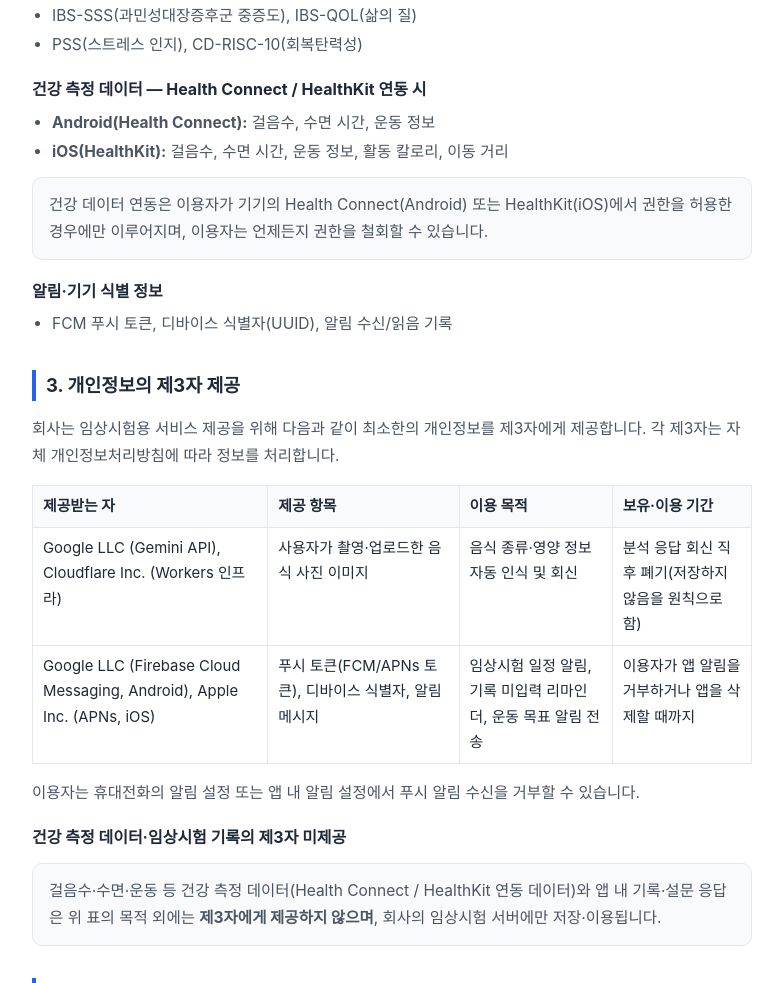
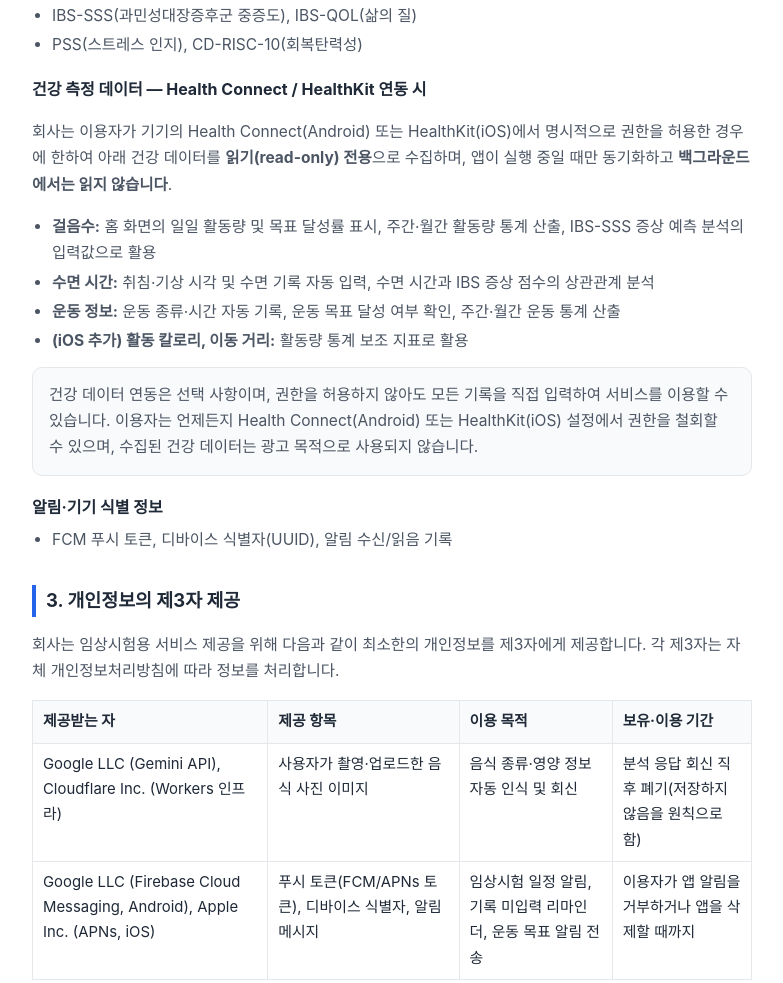
Before and after one commit to jhkimishere/ibsafe-legal, a plain HTML site: page index.html in a window 1280 px wide. Shown: the part 895-1878 px from the top of the page, without its empty margins (248-1031 px from the left). Drawn offline with Linux system fonts and the light colour scheme.

Commit message:
건강 측정 데이터 수집 목적과 읽기 전용·백그라운드 미사용 안내 보강

```diff
--- a/index.html
+++ b/index.html
@@ -98,13 +98,23 @@
     </ul>
 
     <h3>건강 측정 데이터 — Health Connect / HealthKit 연동 시</h3>
+    <p>
+      회사는 이용자가 기기의 Health Connect(Android) 또는 HealthKit(iOS)에서 명시적으로 권한을 허용한 경우에 한하여
+      아래 건강 데이터를 <strong>읽기(read-only) 전용</strong>으로 수집하며, 앱이 실행 중일 때만 동기화하고
+      <strong>백그라운드에서는 읽지 않습니다</strong>.
+    </p>
     <ul>
-      <li><strong>Android(Health Connect):</strong> 걸음수, 수면 시간, 운동 정보</li>
-      <li><strong>iOS(HealthKit):</strong> 걸음수, 수면 시간, 운동 정보, 활동 칼로리, 이동 거리</li>
+      <li><strong>걸음수:</strong> 홈 화면의 일일 활동량 및 목표 달성률 표시, 주간·월간 활동량 통계 산출, IBS-SSS
+        증상 예측 분석의 입력값으로 활용</li>
+      <li><strong>수면 시간:</strong> 취침·기상 시각 및 수면 기록 자동 입력, 수면 시간과 IBS 증상 점수의 상관관계
+        분석</li>
+      <li><strong>운동 정보:</strong> 운동 종류·시간 자동 기록, 운동 목표 달성 여부 확인, 주간·월간 운동 통계 산출</li>
+      <li><strong>(iOS 추가) 활동 칼로리, 이동 거리:</strong> 활동량 통계 보조 지표로 활용</li>
     </ul>
     <p class="note">
-      건강 데이터 연동은 이용자가 기기의 Health Connect(Android) 또는 HealthKit(iOS)에서 권한을 허용한 경우에만
-      이루어지며, 이용자는 언제든지 권한을 철회할 수 있습니다.
+      건강 데이터 연동은 선택 사항이며, 권한을 허용하지 않아도 모든 기록을 직접 입력하여 서비스를 이용할 수
+      있습니다. 이용자는 언제든지 Health Connect(Android) 또는 HealthKit(iOS) 설정에서 권한을 철회할 수 있으며,
+      수집된 건강 데이터는 광고 목적으로 사용되지 않습니다.
     </p>
 
     <h3>알림·기기 식별 정보</h3>
@@ -194,6 +204,7 @@
 
     <footer>
       <p>본 개인정보처리방침은 <strong>2026년 5월 25일</strong>부터 시행됩니다.</p>
+      <p>최종 개정일: <strong>2026년 8월 18일</strong> (건강 측정 데이터 수집 목적 및 읽기 전용·백그라운드 미사용 안내 보강)</p>
     </footer>
   </div>
 </body>
```
Also changed, not shown: privacy_policy.html (+15 -4 lines).
